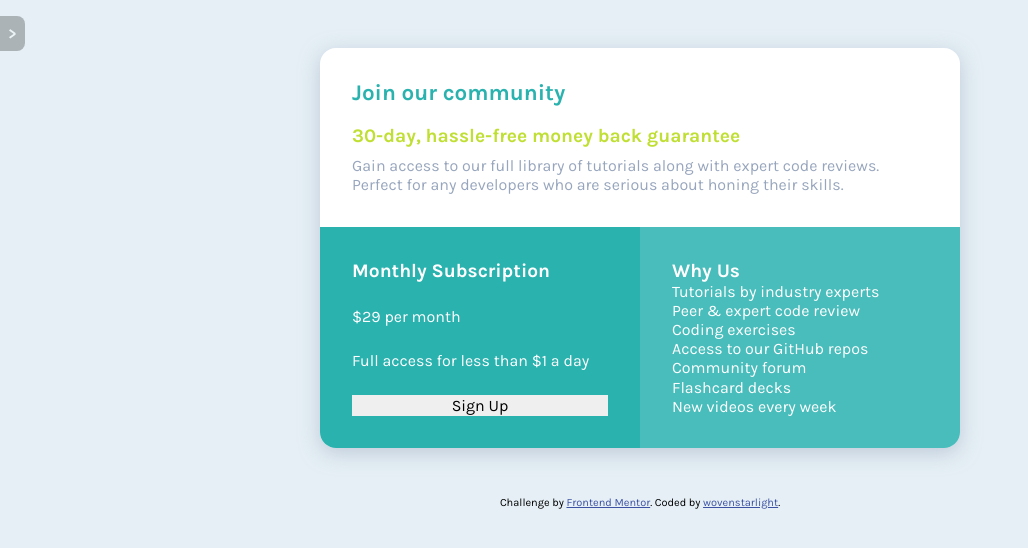
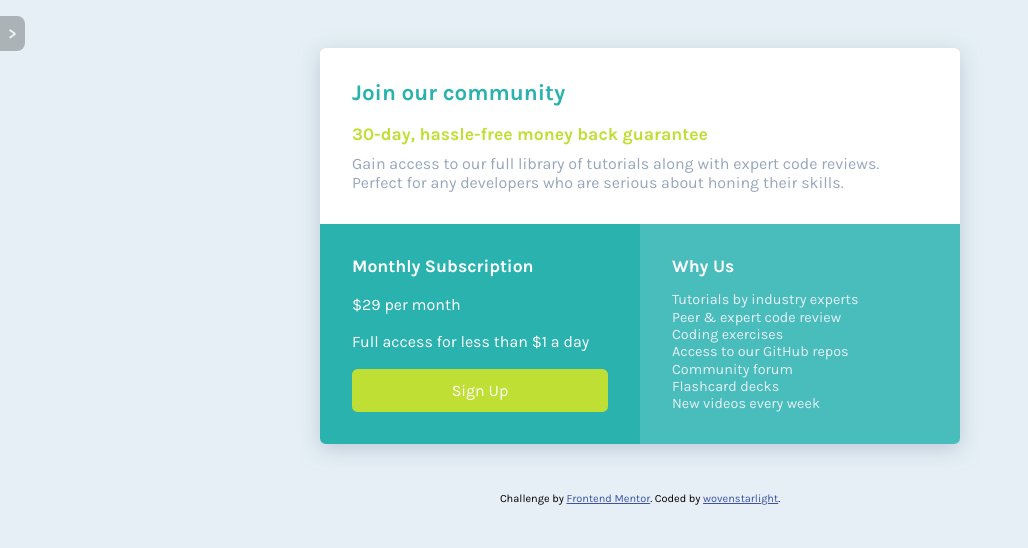
Before and after one commit to wovenstarlight/frontend-projects, a Jekyll site: the page built from _posts/2021-08-03-single-price-grid-component.html, in a window 1280 px wide. Shown: the top 548 px of the page, without its empty margins (0-1028 px from the left). Built offline with Jekyll 4.4.1, drawn with Linux system fonts in a browser that asks for light colours.

Commit message:
More styling for corners, text colors, button

```diff
--- a/css/single-price-grid-component.css
+++ b/css/single-price-grid-component.css
@@ -31,13 +31,13 @@ body { background-color: var(--lightgray); }
 	width: 85%;
 	max-width: 40em;
 	margin: 3em auto;
-	border-radius: 1em;
+	border-radius: 0.35em;
 	filter: drop-shadow(0 5px 10px hsla(var(--grayblue--hsla), 0.5));
 }
 
 /* Heading styles */
 .joinmodule h3, .joinmodule h4 {
-	font-size: 1.2em;
+	font-size: 1.1em;
 	font-weight: bold;
 }
 
@@ -68,16 +68,31 @@ body { background-color: var(--lightgray); }
 	flex-direction: column;
 	justify-content: space-between;
 }
+.joinmodule .subscribe button {
+	background-color: var(--yellow);
+	color: white;
+	padding: 0.75em;
+	border-radius: 0.35em;
+}
 
 /* Benefits section */
 .joinmodule .benefits {
 	background: hsla(var(--cyan--hsla), 0.85);
+}
+.joinmodule ul {
+	font-size: 0.9em;
+	color: var(--lightgray);
+	margin-top: 1em;
 }
 
 @media screen and (min-width: 550px) {
 	/* Grid layout for desktop */
 	.joinmodule { grid-template-columns: 1fr 1fr; }
 	.joinmodule .top { grid-column: 1 / span 2; }
-	.joinmodule .subscribe { grid-row: 2; border-bottom-left-radius: 1em; }
-	.joinmodule .benefits { grid-row: 2; border-bottom-right-radius: 1em; }
+	.joinmodule .subscribe { grid-row: 2; border-bottom-left-radius: 0.35em; }
+	.joinmodule .benefits { grid-row: 2; border-bottom-right-radius: 0.35em; }
 }
+
+@media screen and (max-width: 550px) {
+	.joinmodule .benefits { border-radius: 0 0 0.35em 0.35em; }
+}
```
